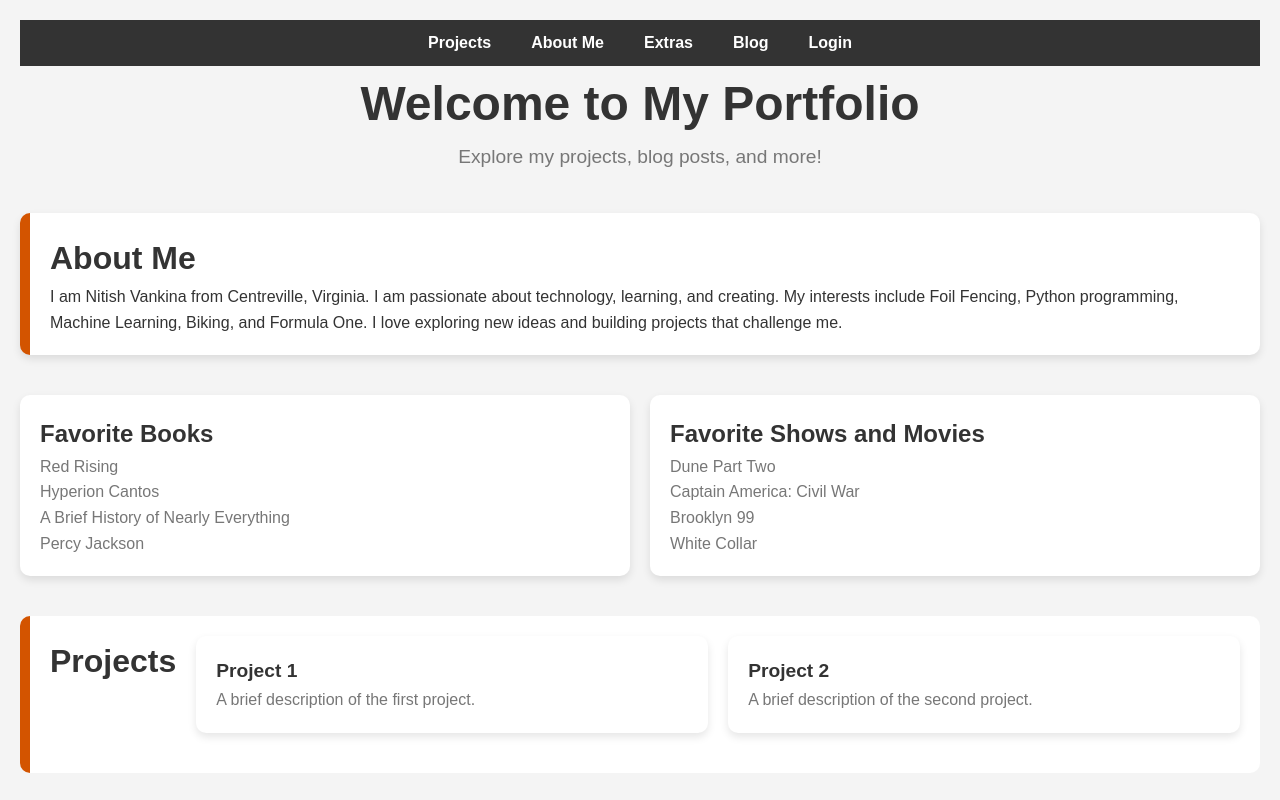
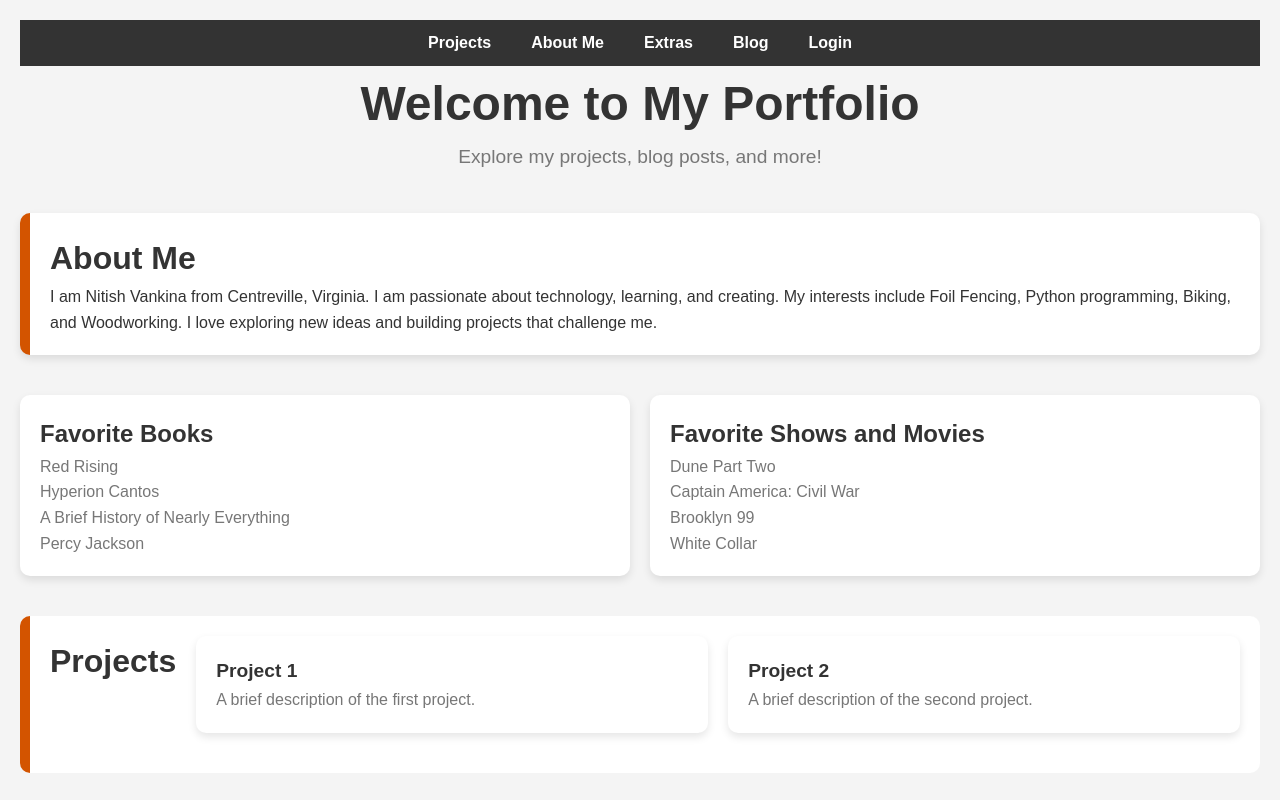
Before and after one commit to NitishVankina/Portfolio, a website: page index.html in a window 1280 px wide. Shown: the top 800 px of the page. Drawn offline with Linux system fonts and the light colour scheme.

Commit message:
Update index.html

```diff
--- a/index.html
+++ b/index.html
@@ -29,7 +29,7 @@
         <!-- About Me Section -->
         <section id="about-me" class="content-box orange-rectangle">
             <h2>About Me</h2>
-            <p>I am Nitish Vankina from Centreville, Virginia. I am passionate about technology, learning, and creating. My interests include Foil Fencing, Python programming, Machine Learning, Biking, and Formula One. I love exploring new ideas and building projects that challenge me.</p>
+            <p>I am Nitish Vankina from Centreville, Virginia. I am passionate about technology, learning, and creating. My interests include Foil Fencing, Python programming, Biking, and Woodworking. I love exploring new ideas and building projects that challenge me.</p>
         </section>
 
         <!-- Favorite Books and TV Shows Section -->
```
